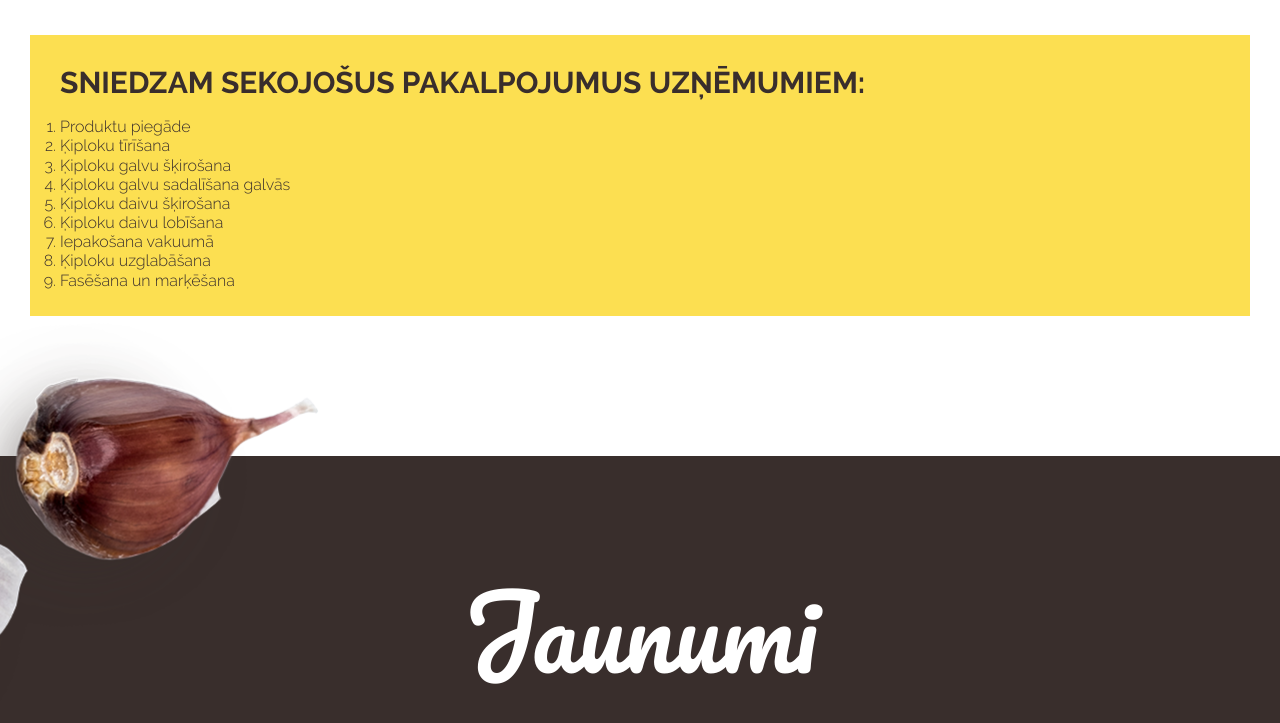
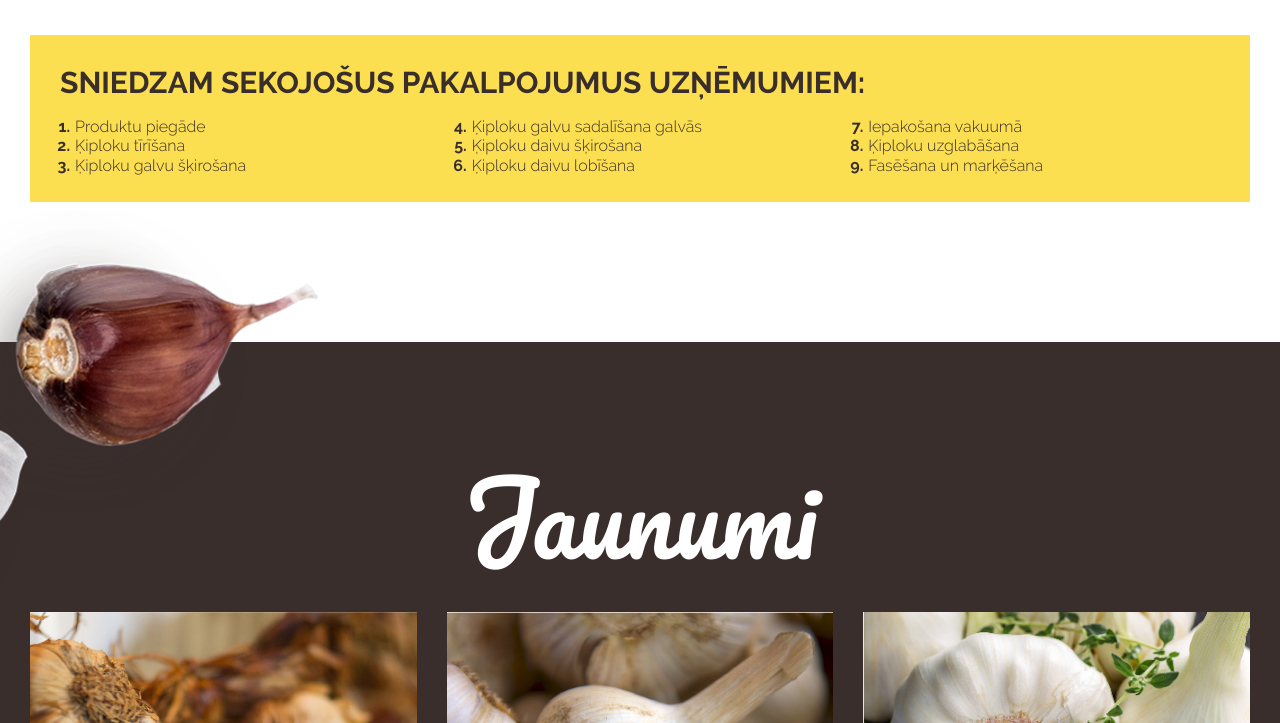
Before and after one commit to Upmacis-Andrejs/api-agro_front-end, a website built with webpack: page resources/index.html in a window 1280 px wide. Shown: the part 3747-4470 px from the top of the page. Built offline with nearby package versions, Linux system fonts and the light colour scheme; files whose address does not match are found by name.

Commit message:
list elements, calc height function

```diff
--- a/resources/index.html
+++ b/resources/index.html
@@ -106,7 +106,7 @@
 								</div>
 								<div class="list-box bg-accent">
 									<h3 class="h2 small title">Sniedzam sekojošus pakalpojumus uzņēmumiem:</h3>
-									<ol>
+									<ol class="js-height-for-3-col">
 										<li>Produktu piegāde</li>
 										<li>Ķiploku tīrīšana</li>
 										<li>Ķiploku galvu šķirošana</li>
--- a/resources/js/app.js
+++ b/resources/js/app.js
@@ -112,4 +112,104 @@ $(document).ready(function() {
     }
   });
 
+  // Calculate div height for vertical 3 column layout
+  function heightFor3Col() {
+    if( $('.js-height-for-3-col').length > 0 ) {
+
+      var $windowWidth = $(window).outerWidth();
+      var $calcHeight = $('.js-height-for-3-col');
+
+      // For desktop and tablet devices
+      if( $windowWidth >= 768 ) {
+
+        $calcHeight.each(function () {
+            $(this).addClass('flex-t-column height-for-3-col');
+            var totalHeight = 0;
+            var $calcHeightBlock = $(this).children('li, .js-calc-height');
+            $calcHeightBlock.each(function () {
+                totalHeight += parseInt($(this).outerHeight(true), 10)
+            });
+            var setHeight = 0;
+            var setHeightReverse = 0;
+            var setHeightMiddle = 0;
+
+            // For desktop devices (3 columns)
+            if( $windowWidth >= 1200 ) {
+
+              var thirdHeight = totalHeight / 3;
+              var countThird = Math.ceil($calcHeightBlock.length / 3);
+              var $array = $calcHeightBlock.toArray();
+              var $middleArrayBlock = $array.slice(parseInt(countThird), parseInt(countThird * 2));
+
+              $calcHeightBlock.each(function () {
+                  setHeight += parseInt($(this).outerHeight(true), 10)
+                  if (setHeight >= thirdHeight) {
+                      return false
+                  }
+              });
+              var i;
+              for (i = 0; i < $middleArrayBlock.length; i++) {
+                setHeightMiddle += parseInt($($middleArrayBlock[i]).outerHeight(true), 10)
+              };
+              $($calcHeightBlock.get().reverse()).each(function () {
+                  setHeightReverse += parseInt($(this).outerHeight(true), 10)
+                  if (setHeightReverse >= thirdHeight) {
+                      return false
+                  }
+              });
+
+              var min_value = Math.min(setHeight, setHeightReverse, setHeightMiddle);
+
+//console.log('count third: '+countThird);
+//console.log('total height: '+totalHeight);
+//console.log('set height: '+setHeight);
+//console.log('set height middle: '+setHeightMiddle);
+//console.log('set height reverse: '+setHeightReverse);
+//console.log('min value: '+min_value);
+
+              $(this).css('height', parseInt(min_value + 2))
+
+            // For tablet devices (2 columns)
+            } else {
+
+              var halfHeight = totalHeight / 2;
+              $calcHeightBlock.each(function () {
+                  setHeight += parseInt($(this).outerHeight(true), 10)
+                  if (setHeight >= halfHeight) {
+                      return false
+                  }
+              });
+              $($calcHeightBlock.get().reverse()).each(function () {
+                  setHeightReverse += parseInt($(this).outerHeight(true), 10)
+                  if (setHeightReverse >= halfHeight) {
+                      return false
+                  }
+              });
+
+              if (setHeight < setHeightReverse) {
+                  $(this).css('height', parseInt(setHeight + 2))
+              } else {
+                  $(this).css('height', parseInt(setHeightReverse + 2))
+              }
+
+            }
+
+        });
+
+      // For mobile devices (1 column)
+      } else {
+
+        $calcHeight.each(function () {
+            $(this).css('height', '');
+        });
+
+      }
+    }
+
+  }
+  heightFor3Col();
+  $(window).resize(function() {
+    heightFor3Col();
+  });
+
 });
--- a/resources/scss/_site-content.scss
+++ b/resources/scss/_site-content.scss
@@ -321,6 +321,31 @@
   }
 }
 
+  // Height for 3 column layout
+.height-for-3-col {
+  margin-right: -30px;
+  li {
+    width: calc(100% / 3);
+    padding-right: 30px;
+  }
+}
+
+@media( max-width: $breakpoint_lg ) {
+  .height-for-3-col {
+    li {
+      width: calc(100% / 2);
+    }
+  }
+}
+
+@media( max-width: $breakpoint_md ) {
+  .height-for-3-col {
+    li {
+      width: 100%;
+    }
+  }
+}
+
 // News section
 .news {
   padding-top: 115px;
--- a/resources/scss/_typography.scss
+++ b/resources/scss/_typography.scss
@@ -103,6 +103,25 @@ body .font-15 { font-size: 15px; }
   margin-top: 20px;
 }
 
+ol {
+  list-style-type: none;
+  counter-reset: ol-counter;
+  li {
+    padding-left: 15px;
+    counter-increment: ol-counter;
+    &:before {
+      content: counter(ol-counter)".";
+      position: absolute;
+      top: 0;
+      right: auto;
+      bottom: auto;
+      left: 10px;
+      transform: translateX(-100%);
+      font-weight: 700;
+    }
+  }
+}
+
 // Editor wrapper styles
 .editor-wrapper {
   p,
--- a/resources/scss/framework/_framework_layout.scss
+++ b/resources/scss/framework/_framework_layout.scss
@@ -12,6 +12,7 @@
   justify-content: flex-start;
   align-items: flex-start;
   flex-direction: column;
+  flex-wrap: wrap;
 }
 .flex-y-c {
   display: flex;
```
